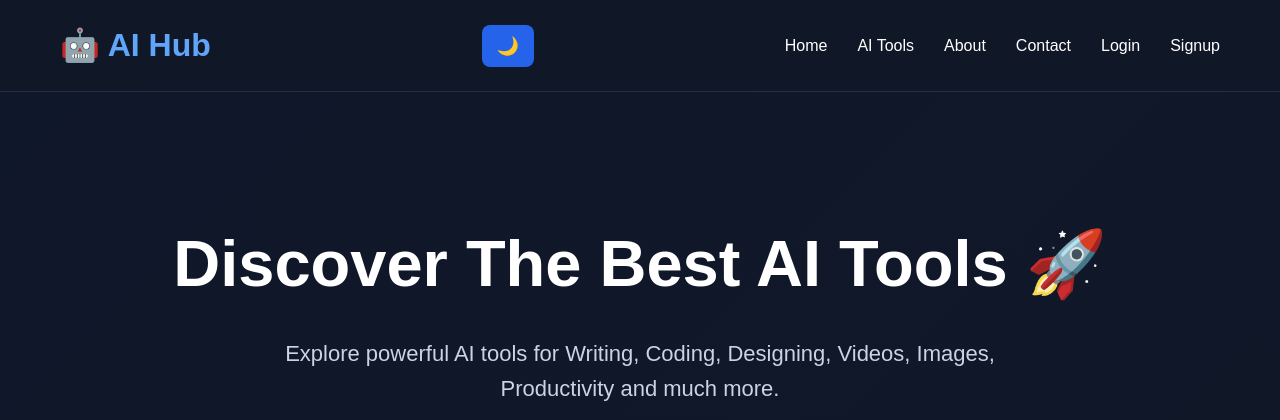
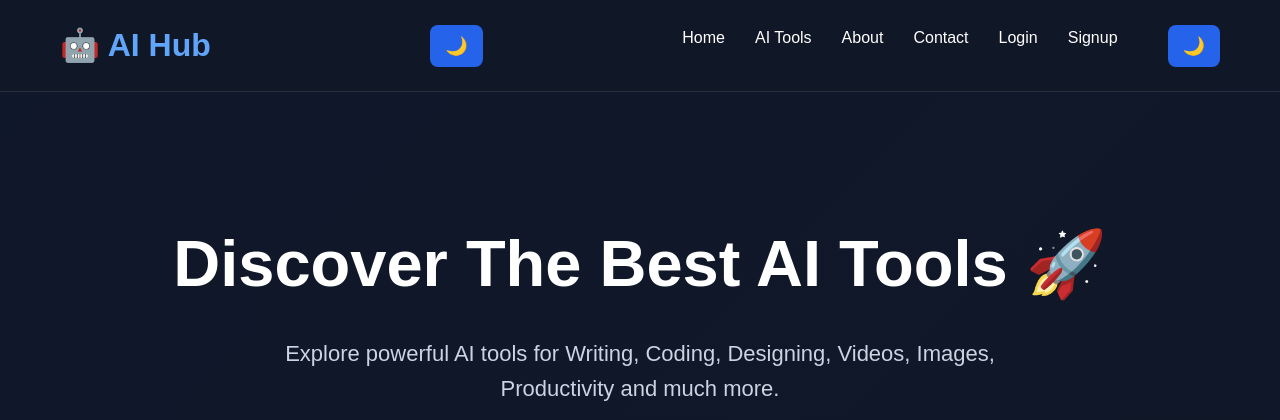
Before and after one commit to aribaamjad/python-course, a Flask app: page / in a window 1280 px wide. Shown: the top 420 px of the page. Run offline with Flask 3, Linux system fonts and the light colour scheme.

Commit message:
Added theme button

```diff
--- a/templates/index.html
+++ b/templates/index.html
@@ -34,6 +34,9 @@
     <li><a href="/contact">Contact</a></li>
     <li><a href="/login">Login</a></li>
     <li><a href="/signup">Signup</a></li>
+    <li>
+    <button id="themeBtn" onclick="toggleTheme()">🌙</button>
+</li>
 </ul>
 
 </nav>
```
